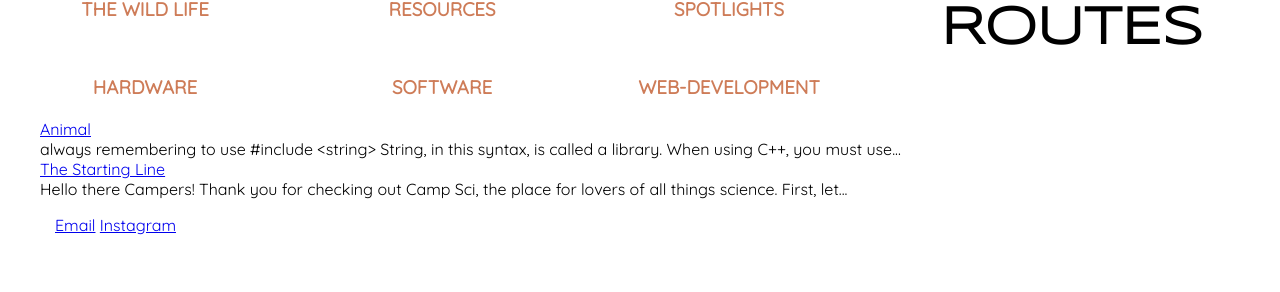
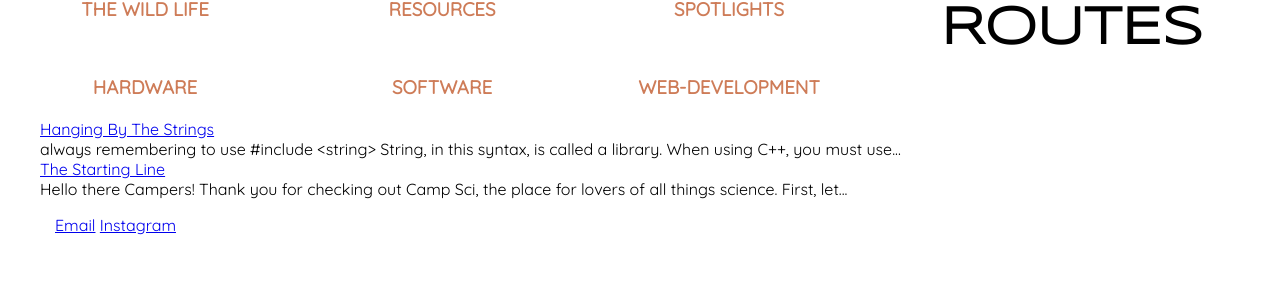
Before and after one commit to campsci/campsci.github.io, a Jekyll site: the page built from home/home.html, in a window 1280 px wide. Shown: the part 965-1257 px from the top of the page. Built offline with Jekyll 4.4.1, drawn with Linux system fonts in a browser that asks for light colours; some web fonts are replaced.

Commit message:
Update 2017-08-24-Hanging-by-the-Strings.md

```diff
--- a/_posts/2017-08-24-Hanging-by-the-Strings.md
+++ b/_posts/2017-08-24-Hanging-by-the-Strings.md
@@ -1,6 +1,6 @@
 ---
 layout: post
-title: "Animal"
+title: "Hanging By The Strings"
 categories: journey
 date: 2017-08-23 23:00:00 -0500
 published: true
```
